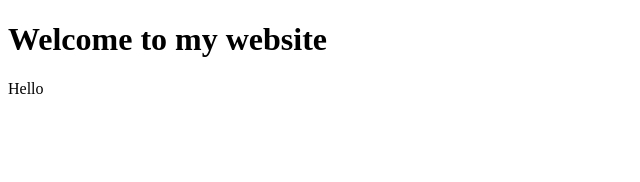
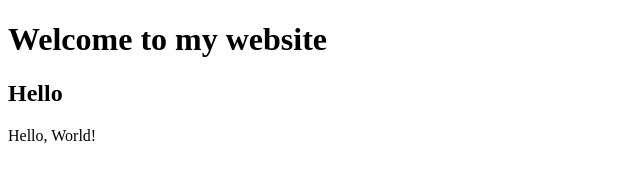
Before and after one commit to zaibreyaz/Search, a plain HTML site: page index.html in a window 1280 px wide. Shown: the whole page, without its empty margins (0-640 px from the left). Drawn offline with Linux system fonts and the light colour scheme.

Commit message:
Added a new h2

```diff
--- a/index.html
+++ b/index.html
@@ -8,6 +8,7 @@
 </head>
 <body>
     <h1>Welcome to my website</h1>
-    Hello
+    <h2>Hello</h2>
+    Hello, World!
 </body>
 </html>
```
